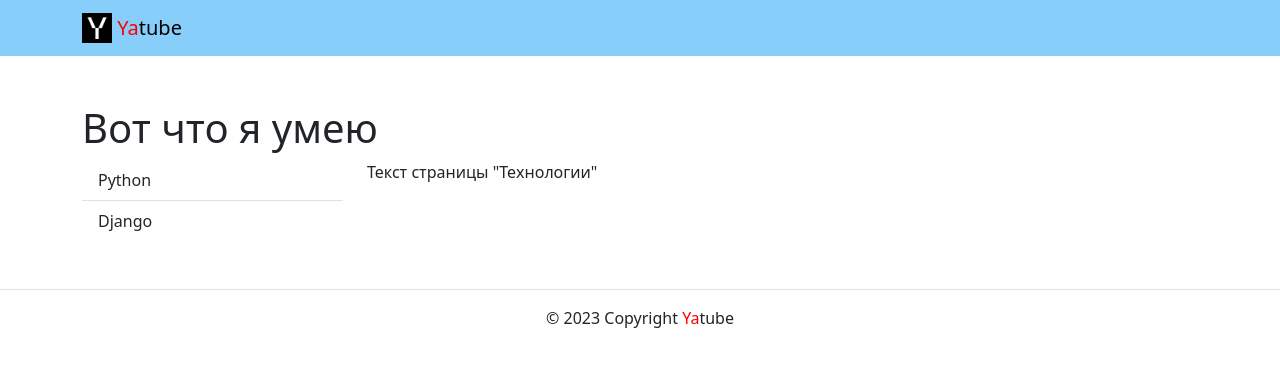
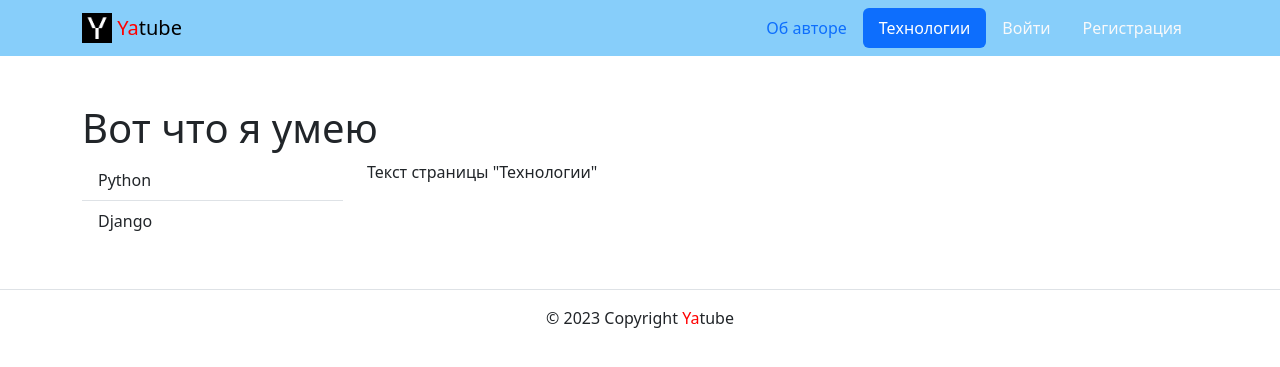
Before and after one commit to MikhailBogachev/hw02_community, a Django app: page /about/tech/ in a window 1280 px wide. Shown: the top 367 px of the page. Run offline with Django 3.2, Linux system fonts and the light colour scheme; some libraries are stand-ins or nearby versions.

Commit message:
add menu in header

```diff
--- a/yatube/templates/includes/header.html
+++ b/yatube/templates/includes/header.html
@@ -1,15 +1,92 @@
 {% load static %}
 <header>
-  <!-- Использованы классы бустрапа для создания типовой навигации с логотипом -->
-  <!-- В дальнейшем тут будет создано полноценное меню -->
   <nav class="navbar navbar-light" style="background-color: lightskyblue">
     <div class="container">
       <a class="navbar-brand" href="{% url 'posts:index' %}">
         <img src="{% static 'img/logo.png' %}" width="30"
         height="30" class="d-inline-block align-top" alt="">
-        <!-- тег span используется для добавления нужных стилей отдельным участкам текста -->
         <span style="color:red">Ya</span>tube
       </a>
+      <ul class="nav nav-pills">
+        {% with request.resolver_match.view_name as view_name %}
+        <li class="nav-item">
+          <a class="nav-link
+             {% if view_name  == 'about:author' %}
+               active
+             {% endif %}"
+             href="{% url 'about:author' %}"
+          >
+            Об авторе
+          </a>
+        </li>
+        <li class="nav-item">
+          <a class="nav-link
+            {% if view_name  == 'about:tech' %}
+              active
+            {% endif %}"
+            href="{% url 'about:tech' %}"
+          >
+            Технологии
+          </a>
+        </li>
+        {% if request.user.is_authenticated %}
+        <li class="nav-item">
+          <a class="nav-link
+          {% if view_name  == 'XXX' %}
+            active
+          {% endif %}"
+          href="<!--  -->"
+        >
+          Новая запись
+        </a>
+        </li>
+        <li class="nav-item">
+          <a class="nav-link link-light
+          {% if view_name  == 'users:change_pass' %}
+            active
+          {% endif %}"
+          href="{% url 'users:change_pass' %}"
+          >
+            Изменить пароль
+          </a>
+        </li>
+        <li class="nav-item">
+          <a class="nav-link link-light
+          {% if view_name  == 'users:logout' %}
+            active
+          {% endif %}"
+          href="{% url 'users:logout' %}"
+          >
+            Выйти
+          </a>
+        </li>
+        <li>
+          Пользователь: {{ user.username }}
+        </li>
+        {% else %}
+        <li class="nav-item">
+          <a class="nav-link link-light
+          {% if view_name  == 'users:login' %}
+            active
+          {% endif %}"
+          href="{% url 'users:login' %}"
+          >
+            Войти
+          </a>
+        </li>
+        <li class="nav-item">
+          <a class="nav-link link-light
+          {% if view_name  == 'users:signup' %}
+            active
+          {% endif %}"
+          href="{% url 'users:signup' %}"
+          >
+            Регистрация
+          </a>
+        </li>
+        {% endif %}
+        {% endwith %}
+      </ul>
     </div>
   </nav>
 </header>
```
